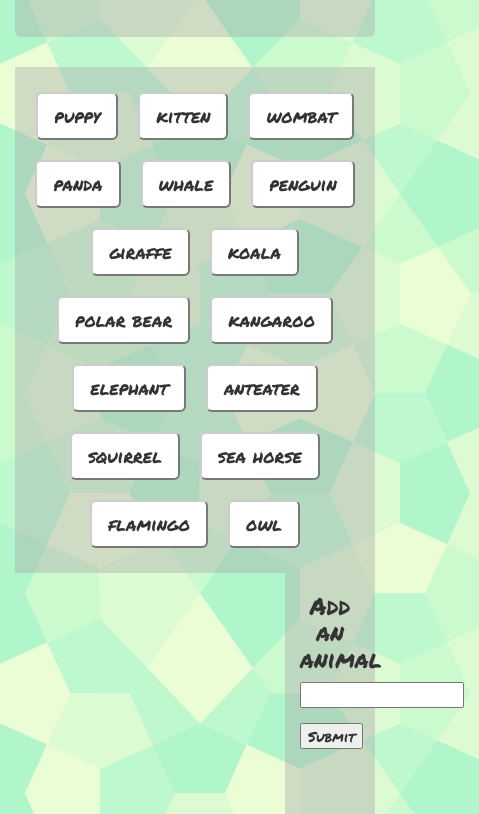
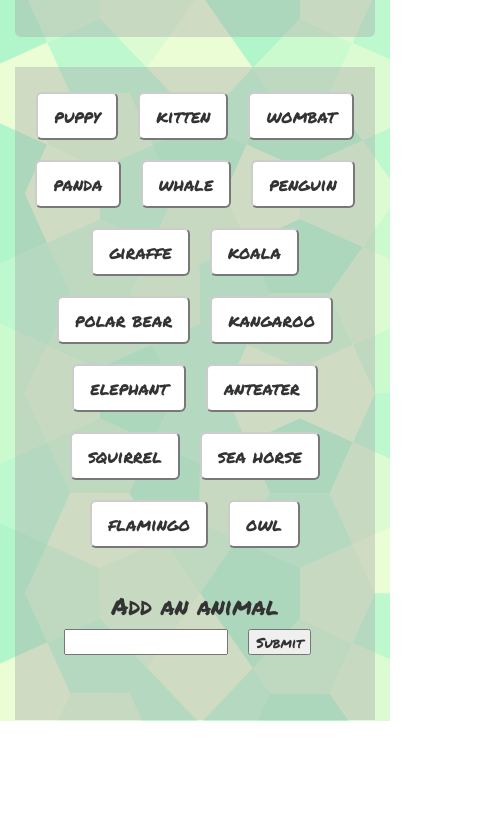
Before and after one commit to rjp11/week-6-api, a plain HTML site: page index.html in a window 390 px wide. Shown: the part 207-1021 px from the top of the page, 479 px wide, since content can reach past the window. After the commit the page ends 928 px from the top, so only its background shows below. Drawn offline with nearby package versions, Linux system fonts and the light colour scheme.

Commit message:
submitted version with comments and adjusted styling for small and xs screens

```diff
--- a/assets/javascript/app.js
+++ b/assets/javascript/app.js
@@ -18,6 +18,7 @@ var topics = [
 ];
 var resultCount = 0;
 
+// when topic button is clicked, access gifs from the giphy API
 $(document).on("click", "button", function () {
     resultCount = 0;
     var search = $(this).text();
@@ -29,21 +30,31 @@ $(document).on("click", "button", function () {
         })
         .done(function (response) {
             var results = response.data;
+            // empty the gif div to replace the images with the new query
             $(".gifs").empty();
             for (var j = 0; j < results.length; j++) {
+                // limit displayed gifs to 10.
                 if (resultCount < 10) {
+                    // only display gifs if more family friendly than pg 13
                     if (results[j].rating !== "r" && results[j].rating !== "pg-13") {
                         var gifDiv = $("<div class='item'>");
                         var rating = results[j].rating;
                         var p = $("<h4>").text("Rating: " + rating);
                         var gifImage = $("<img>");
+                        // apply attribute for source of still image url
                         gifImage.attr("data-still", results[j].images.fixed_height_still.url)
+                        // apply attribute for source of animated gif
+                        // fixed height chosen so results display cleanly together
                         gifImage.attr("data-gif", results[j].images.fixed_height.url);
+                        // attribute in order to switch between still and animated
                         gifImage.attr("data-status", 0);
+                        // set initial source to still image
                         gifImage.attr("src", results[j].images.fixed_height_still.url);
+                        //add gif and text to div and append to DOM
                         gifDiv.append(gifImage);
                         gifDiv.append(p);
                         $(".gifs").prepend(gifDiv);
+                        // increase result count to limit to 10 results
                         resultCount++;
                     };
                 };
@@ -51,16 +62,21 @@ $(document).on("click", "button", function () {
         });
 });
 
+// event handler to switch gif source between still and animated on click
 $(document).on("click", "img", function () {
+    //if still change image to animated
     if ($(this).attr("data-status") === "0") {
         $(this).attr("src", $(this).attr("data-gif"));
         $(this).attr("data-status", 1);
-    } else {
+    }
+    // else change image from animated to still
+    else {
         $(this).attr("src", $(this).attr("data-still"));
         $(this).attr("data-status", 0);
     };
 });
 
+// function to render the buttons to the DOM from the topics array
 function renderButtons() {
     $(".buttons").empty();
     for (var i = 0; i < topics.length; i++) {
@@ -68,20 +84,22 @@ function renderButtons() {
     };
 };
 
-
-
+// event handler to add a new topic/button to the possible Giphy API search options
 $("#add-topic").on("click", function (event) {
     var newTopic = $("#topic-input").val().trim();
+    // prevent duplicate buttons by checking the index of the form
     if (topics.indexOf(newTopic) === -1) {
         event.preventDefault();
         topics.push(newTopic);
-        console.log(topics);
         renderButtons();
+        // reset form input to zero after adding button
         $("#topic-input").val('');
     } else {
         event.preventDefault();
+        // reset form input to blank after entering a duplicate
         $("#topic-input").val('');
     };
 });
 
+// on page load, render default topic buttons to the DOM.
 renderButtons();
--- a/index.html
+++ b/index.html
@@ -9,6 +9,7 @@
     <link rel='stylesheet' href='https://maxcdn.bootstrapcdn.com/bootstrap/3.3.7/css/bootstrap.min.css'>
     <!-- bootsatch simplex theme -->
     <link rel='stylesheet' href='https://bootswatch.com/3/paper/bootstrap.min.css'>
+    <!-- link to google fonts: Permanent Marker Font -->
     <link href="https://fonts.googleapis.com/css?family=Permanent+Marker" rel="stylesheet">
     <!-- additional local css styling -->
     <link rel='stylesheet' href='assets/css/style.css'>
@@ -26,11 +27,21 @@
             </div>
         </div>
 
+        <!-- div appears before gifs on sm and xs screens -->
+        <div class="topic-add hidden-lg hidden-md col-sm-12 col-xs-12 text-center">
+            <form id="topic-form">
+                <h3>Add an animal</h3>
+                <input type="text" id="topic-input">
+                <input id="add-topic" type="submit" value="Submit">
+            </form>
+        </div>
+
         <div class="row">
-            <div class="gifs text-center col-lg-9 col-md-9 col-sm-9 col-xs-9">
+            <div class="gifs text-center col-lg-9 col-md-9 col-sm-12 col-xs-12">
             </div>
 
-            <div class="topic-add col-lg-3 col-md-3 col-sm-3 col-xs-3 text-center">
+            <!-- div appears on the right side of the gifs for md and lg screens -->
+            <div class="topic-add col-lg-3 col-md-3 hidden-sm hidden-xs text-center">
                 <form id="topic-form">
                     <h3>Add an animal</h3>
                     <input type="text" id="topic-input">
@@ -40,7 +51,6 @@
         </div>
     </div>
 
-
     <script src='https://code.jquery.com/jquery-3.2.1.min.js' integrity='sha256-hwg4gsxgFZhOsEEamdOYGBf13FyQuiTwlAQgxVSNgt4='
         crossorigin='anonymous'>
     </script>
```
